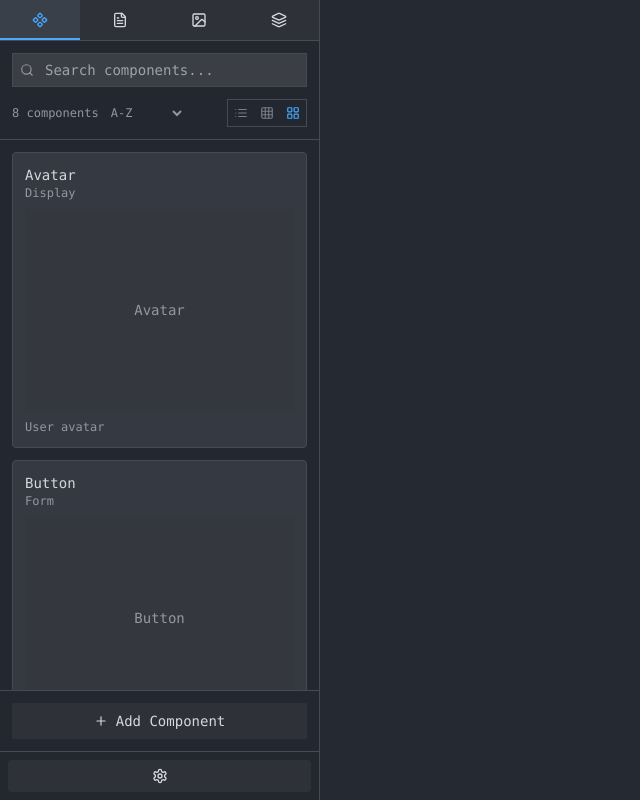
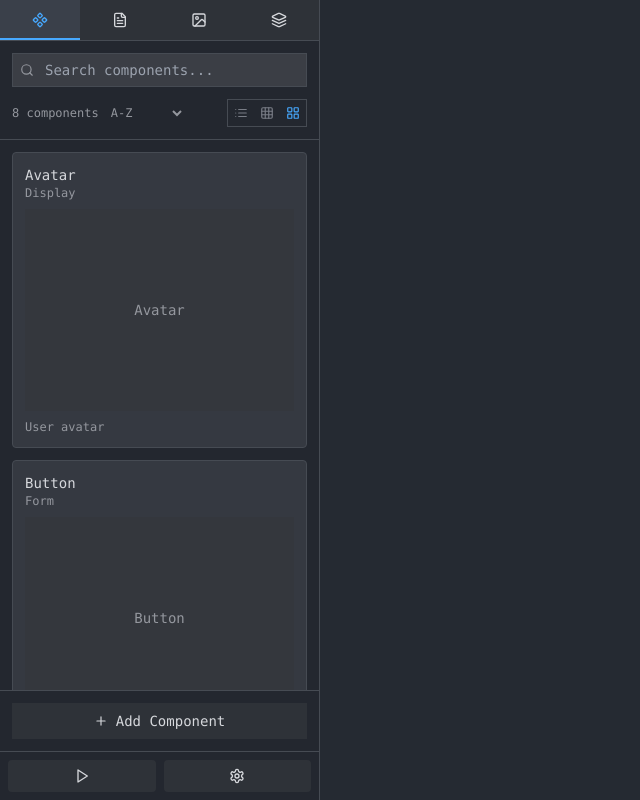
Before and after one commit to Abaeos/vscode-design-canvas, a React (Vite) app: page / in a window 1280 px wide. Shown: the whole page, without its empty margins (0-640 px from the left). Built offline with nearby package versions, Linux system fonts and the light colour scheme; the HTML template or start-up script is replaced by a standard one.

Commit message:
Add Preview Button

```diff
--- a/src/components/VSCodeExtension.tsx
+++ b/src/components/VSCodeExtension.tsx
@@ -1,5 +1,5 @@
 import { useState } from "react";
-import { Settings } from "lucide-react";
+import { Settings, Play } from "lucide-react";
 import { TabNavigation } from "./TabNavigation";
 import { ComponentsPanel } from "./panels/ComponentsPanel";
 import { PagesPanel } from "./panels/PagesPanel";
@@ -40,11 +40,18 @@ export const VSCodeExtension = () => {
         {renderActivePanel()}
       </div>
 
-      {/* Settings Button */}
-      <div className="border-t border-border p-2">
+      {/* Action Buttons */}
+      <div className="border-t border-border p-2 flex gap-2">
+        <button
+          onClick={() => console.log('Start preview')}
+          className="flex-1 p-2 rounded extension-tab flex items-center justify-center group"
+          title="Start Preview"
+        >
+          <Play className="h-4 w-4 group-hover:scale-110 transition-transform duration-200" />
+        </button>
         <button
           onClick={() => setShowSettings(!showSettings)}
-          className="w-full p-2 rounded extension-tab flex items-center justify-center group"
+          className="flex-1 p-2 rounded extension-tab flex items-center justify-center group"
           title="Extension Settings"
         >
           <Settings className="h-4 w-4 group-hover:rotate-45 transition-transform duration-200" />
```
